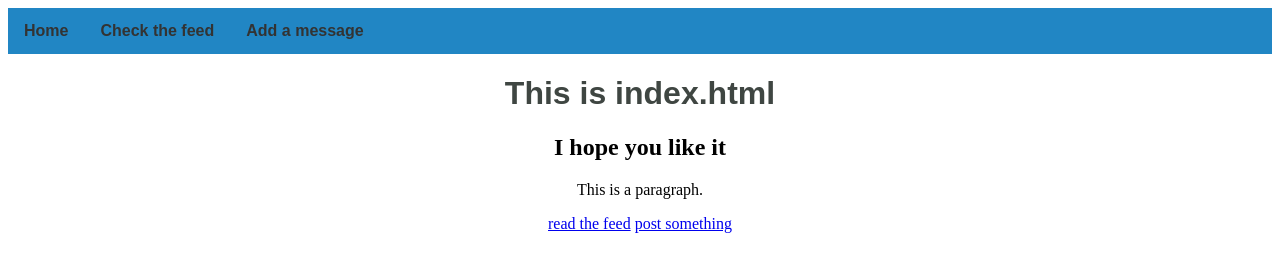
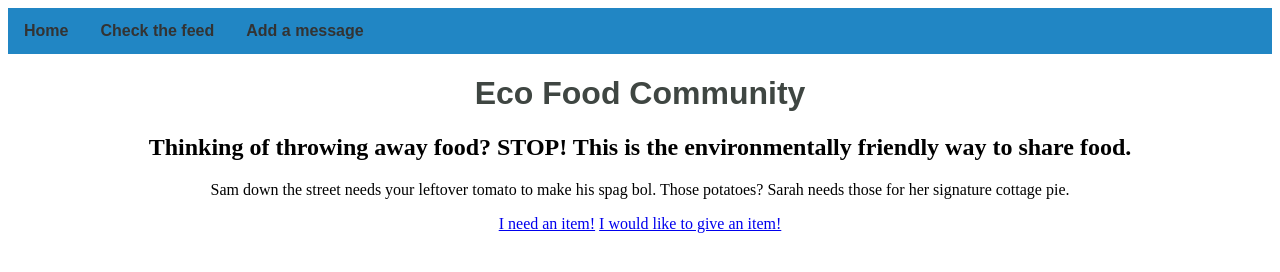
Before and after one commit to girlcodeakl/girlcode2017-term2, a website: page public/index.html in a window 1280 px wide. Drawn offline with Linux system fonts and the light colour scheme.

Commit message:
homepage text

```diff
--- a/public/index.html
+++ b/public/index.html
@@ -9,13 +9,14 @@
 </ul>
     </div>
   <head>
+    <meta name="viewport" content="width=device-width, initial-scale=1">
     <link rel="stylesheet" href="style.css">
   </head>
   <body>
-      <h1>This is index.html</h1>
-      <h2>I hope you like it</h2>
-      <p>This is a paragraph.</p>
-      <a href="feed.html">read the feed</a>
-      <a href="post.html">post something</a>
+      <h1>Eco Food Community</h1>
+      <h2>Thinking of throwing away food? STOP! This is the environmentally friendly way to share food. </h2>
+      <p> Sam down the street needs your leftover tomato to make his spag bol. Those potatoes? Sarah needs those for her signature cottage pie.  </p>
+      <a href="feed.html">I need an item!</a>
+      <a href="post.html">I would like to give an item!</a>
   </body>
 </html>
```
